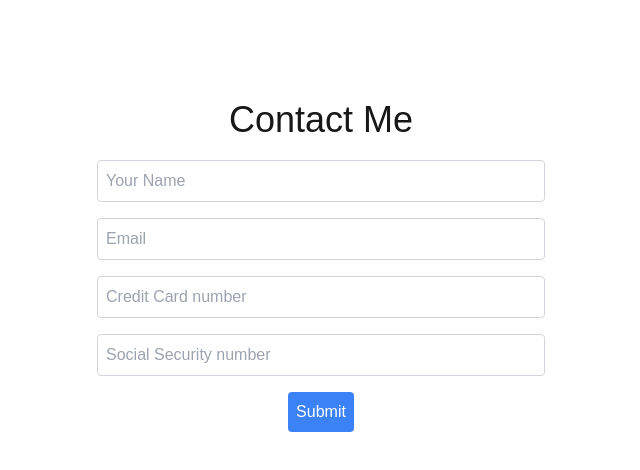
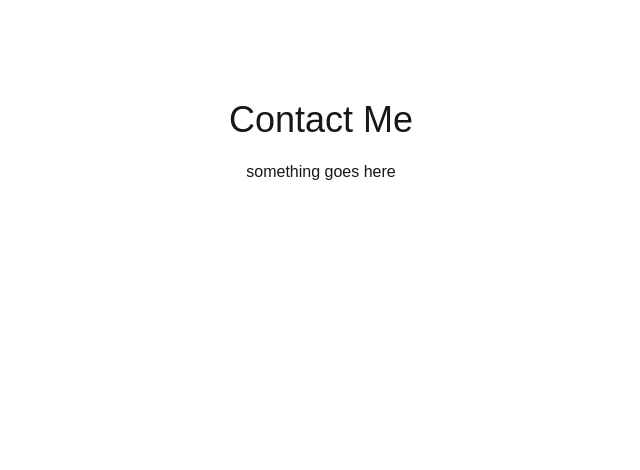
Before and after one commit to gmccannon/ISPProject, a Next.js app: page /stocks in a window 1280 px wide. Shown: the top 470 px of the page, without its empty margins (319-959 px from the left). Built offline with nearby package versions, Linux system fonts and the light colour scheme.

Commit message:
Rename website to What's Poppin?

```diff
--- a/app/layout.tsx
+++ b/app/layout.tsx
@@ -26,7 +26,7 @@ export default function RootLayout({
           <Link href="/contact"> Contact </Link>
         </div>
         <div className="flex-1 flex justify-end pr-5">
-          <h1 className="text-white text-5xl text-bold">Based News</h1>
+          <h1 className="text-white text-5xl text-bold">What's Poppin?</h1>
         </div>
       </div>
     </nav>
--- a/app/page.tsx
+++ b/app/page.tsx
@@ -5,13 +5,6 @@ export default function Home() {
     <div className="grid grid-rows-[20px_1fr_20px] items-center justify-items-center min-h-screen p-8 pb-20 gap-16 sm:p-20 font-[family-name:var(--font-geist-sans)]">
       <main className="flex flex-col gap-8 row-start-2 items-center sm:items-start">
         <div className="list-inside list-decimal text-sm text-center sm:text-left font-[family-name:var(--font-geist-mono)]">
-          <h1 className="text-4xl font-bold text-9xl">
-            Based News
-          </h1>
-
-          <h1 className="text-gray-700">
-            or maybe let's call it
-          </h1>
           <h1 className="text-4xl font-bold text-9xl">
             What's Poppin?
           </h1>
--- a/app/stocks/page.tsx
+++ b/app/stocks/page.tsx
@@ -3,27 +3,7 @@ export default function Stocks() {
     <div className="min-h-screen">
       <h1 className="p-5 text-4xl text-bold justify-center flex">Contact Me</h1>
       <div className="min-h-screen flex flex-col items-center">
-        <input
-          type="text"
-          placeholder="Your Name"
-          className="mb-4 w-full max-w-md p-2 border border-gray-300 rounded"
-        />
-        <input
-          type="email"
-          placeholder="Email"
-          className="mb-4 w-full max-w-md p-2 border border-gray-300 rounded"
-        />
-        <input
-          type="text"
-          placeholder="Credit Card number"
-          className="mb-4 w-full max-w-md p-2 border border-gray-300 rounded"
-        />
-        <input
-          type="text"
-          placeholder="Social Security number"
-          className="mb-4 w-full max-w-md p-2 border border-gray-300 rounded"
-        />
-        <button className="p-2 bg-blue-500 text-white rounded">Submit</button>
+        something goes here
       </div>
     </div>
   );
```
